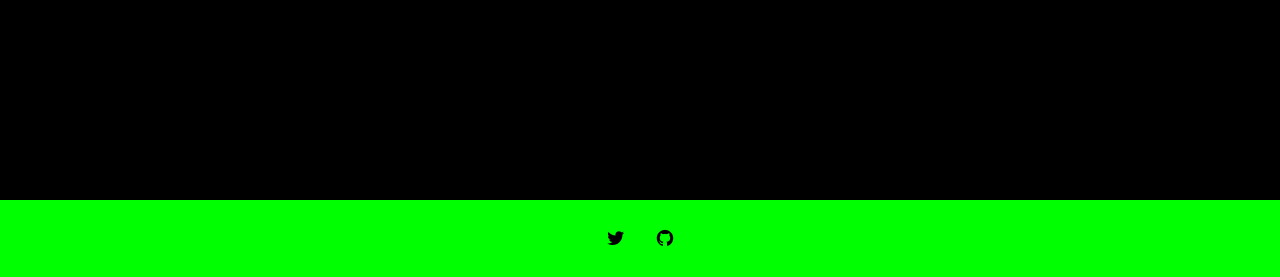
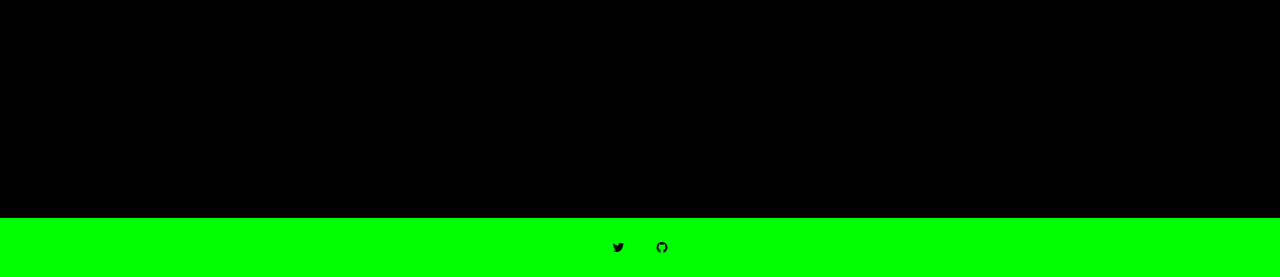
Before and after one commit to afids/afids-validator, a Flask app: page /getall in a window 1280 px wide. Shown: the part 523-800 px from the top of the page. Run offline with Flask 2, Linux system fonts and the light colour scheme; data that the repository does not hold is empty; some libraries are stand-ins or nearby versions.

Commit message:
update footer bar size and icon size

```diff
--- a/static/css/afids_custom.css
+++ b/static/css/afids_custom.css
@@ -36,7 +36,7 @@ footer {
 
 footer .nav-link {
   color: #000;
-  font-size: 1.5vw;
+  font-size: 1vw;
 }
 
 footer .nav-link:hover {
--- a/templates/base.html
+++ b/templates/base.html
@@ -88,7 +88,7 @@
 
     <main>{% block content %}{% endblock %}</main>
 
-    <footer class="footer mt-auto py-2">
+    <footer class="footer mt-auto py-1">
       <nav class="navbar navbar-expand-lg">
         <div class="container-fluid justify-content-center">
           <a
```
